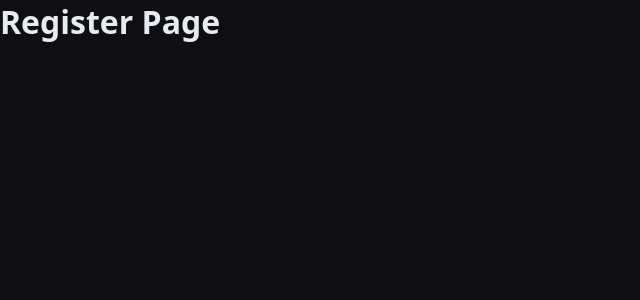
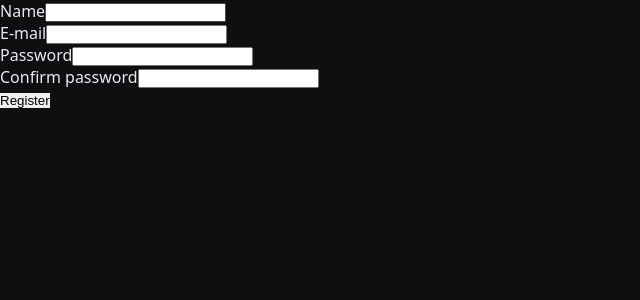
Before and after one commit to Aurora-Fintech/moneyguard, a React (Vite) app: page /register in a window 1280 px wide. Shown: the top 300 px of the page, without its empty margins (0-640 px from the left). Built offline with nearby package versions, Linux system fonts and the light colour scheme.

Commit message:
feat: integrate RegistrationForm into RegistrationPage

```diff
--- a/src/components/auth/RegistrationForm/RegistrationForm.jsx
+++ b/src/components/auth/RegistrationForm/RegistrationForm.jsx
@@ -1,7 +1,103 @@
 import React from "react";
+import { useForm } from "react-hook-form";
+import { yupResolver } from "@hookform/resolvers/yup";
+import * as Yup from "yup";
+import { useId } from "react";
+import { useDispatch, useSelector } from "react-redux";
+import {
+  selectIsLoading,
+  selectAuthError,
+} from "../../../features/auth/authSelectors";
+
+const registerSchema = Yup.object().shape({
+  name: Yup.string().required("Required"),
+  email: Yup.string().email("Invalid email address").required("Required"),
+  password: Yup.string()
+    .min(6, "Password must be at least 6 characters")
+    .max(12, "Password must be at most 12 characters")
+    .required("Password is required"),
+  confirmPassword: Yup.string()
+    .oneOf([Yup.ref("password"), null], "şifreler eşleşmelidir")
+    .required("şifre tekrarı zorunludur"),
+});
+
+const initialValues = {
+  name: "",
+  email: "",
+  password: "",
+  confirmPassword: "",
+};
 
 const RegistrationForm = () => {
-  return <div></div>;
+  const dispatch = useDispatch();
+  const isLoading = useSelector(selectIsLoading);
+  const authError = useSelector(selectAuthError);
+
+  const nameFieldId = useId();
+  const emailFieldId = useId();
+  const passwordFieldId = useId();
+  const confirmPasswordFieldId = useId();
+
+  const {
+    register,
+    handleSubmit,
+    reset,
+    formState: { errors },
+  } = useForm({
+    resolver: yupResolver(registerSchema),
+    defaultValues: initialValues,
+  });
+
+  const onSubmit = async (values) => {
+    // eslint-disable-next-line no-unused-vars
+    const { confirmPassword, ...userData } = values;
+    try {
+      await dispatch(register(values)).unwrap();
+      reset();
+    } catch (error) {
+      const errorMessage =
+        error.message || "An error occured. Please try again.";
+
+      if (errorMessage.includes("E-mail in use")) {
+        console.error("This email is already registered.");
+      } else {
+        console.error(`${error.message}`);
+      }
+    }
+  };
+
+  return (
+    <form onSubmit={handleSubmit(onSubmit)}>
+      <div>
+        <label htmlFor={nameFieldId}>Name</label>
+        <input type="text" id={nameFieldId} {...register("name")} />
+        <p style={{ color: "red" }}>{errors.name?.message}</p>
+      </div>
+      <p style={{ color: "red" }}>{errors.email?.message}</p>
+
+      <div>
+        <label htmlFor={emailFieldId}>E-mail</label>
+        <input type="email" id={emailFieldId} {...register("email")} />
+        <p style={{ color: "red" }}>{errors.email?.message}</p>
+      </div>
+
+      <div>
+        <label htmlFor={passwordFieldId}>Password</label>
+        <input type="password" id={passwordFieldId} {...register("password")} />
+        <p style={{ color: "red" }}>{errors.password?.message}</p>
+      </div>
+
+      <div>
+        <label htmlFor={confirmPasswordFieldId}>Confirm password</label>
+        <input type="password" id={confirmPasswordFieldId} />
+      </div>
+
+      {authError && <p style={{ color: "red" }}>{authError}</p>}
+      <button type="submit" disabled={isLoading}>
+        {isLoading ? "Loading..." : "Register"}
+      </button>
+    </form>
+  );
 };
 
 export default RegistrationForm;
--- a/src/pages/RegistrationPage/RegistrationPage.jsx
+++ b/src/pages/RegistrationPage/RegistrationPage.jsx
@@ -1,3 +1,5 @@
+import RegistrationForm from "../../components/auth/RegistrationForm/RegistrationForm";
+
 export default function RegistrationPage() {
-  return <h1>Register Page</h1>;
+  return <RegistrationForm />;
 }
```
